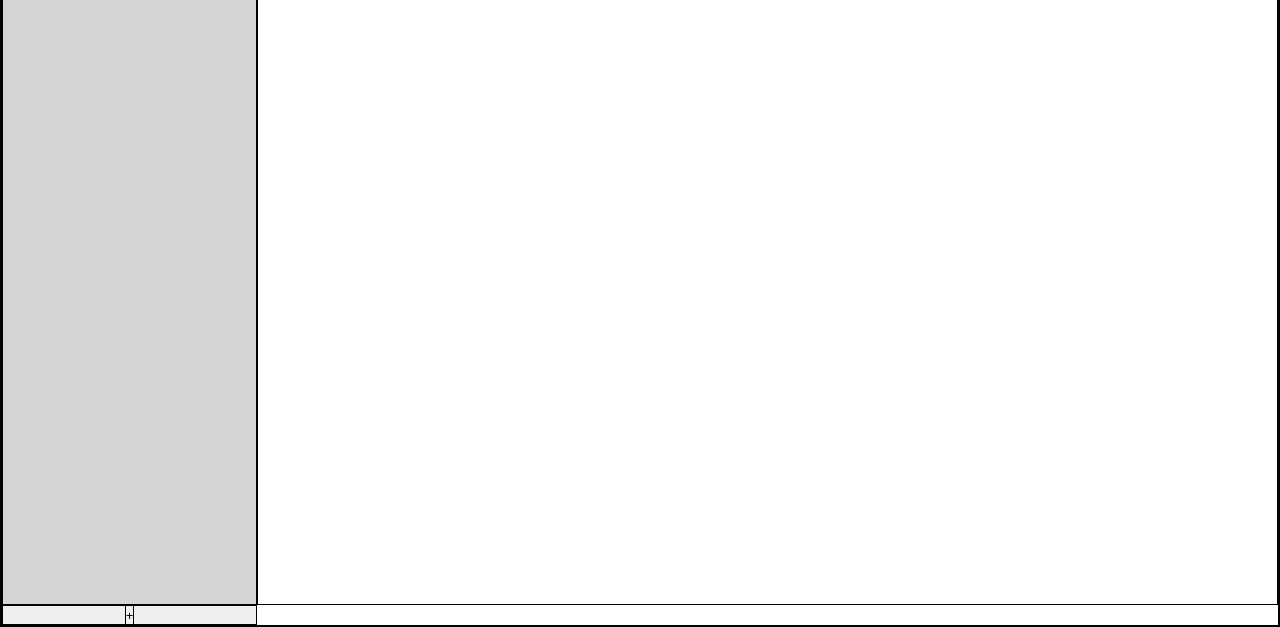
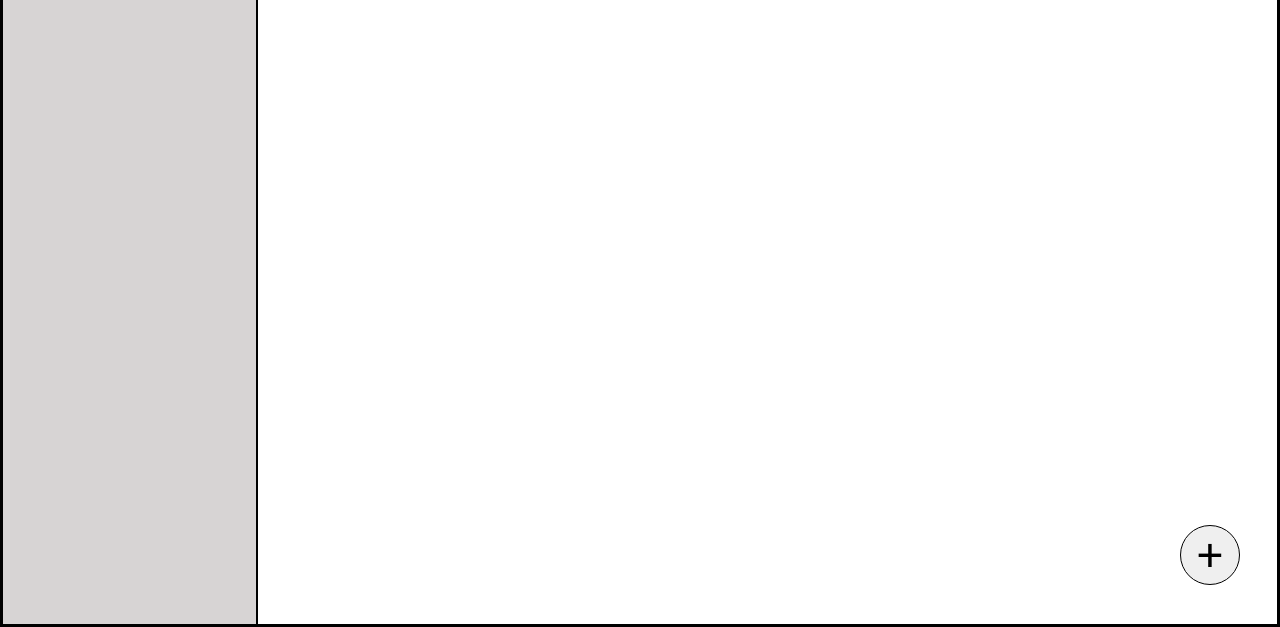
Before and after one commit to sleander94/to-do-list, a website built with webpack: page dist/index.html in a window 1280 px wide. Shown: the part 175-802 px from the top of the page. Built offline with nearby package versions, Linux system fonts and the light colour scheme.

Commit message:
style add todo button

```diff
--- a/src/style.css
+++ b/src/style.css
@@ -35,3 +35,29 @@ body {
 .active {
     background-color: gray;
 }
+
+
+
+
+/* Content and ToDos */
+
+.todo-button {
+    position: absolute;
+    bottom: 40px;
+    right: 40px;
+    display: flex;
+    align-items: center;
+    justify-content: center;
+    width: 60px;
+    height: 60px;
+    padding: 20px;
+    border-radius: 50%;
+    font-size: 3rem;
+    text-align: center;
+    text-decoration: none;
+}
+
+.todo-button span {
+    border: none;
+    padding-bottom: 4px;
+}
```
Also changed, not shown: src/todo.js (line endings or trailing spaces).
